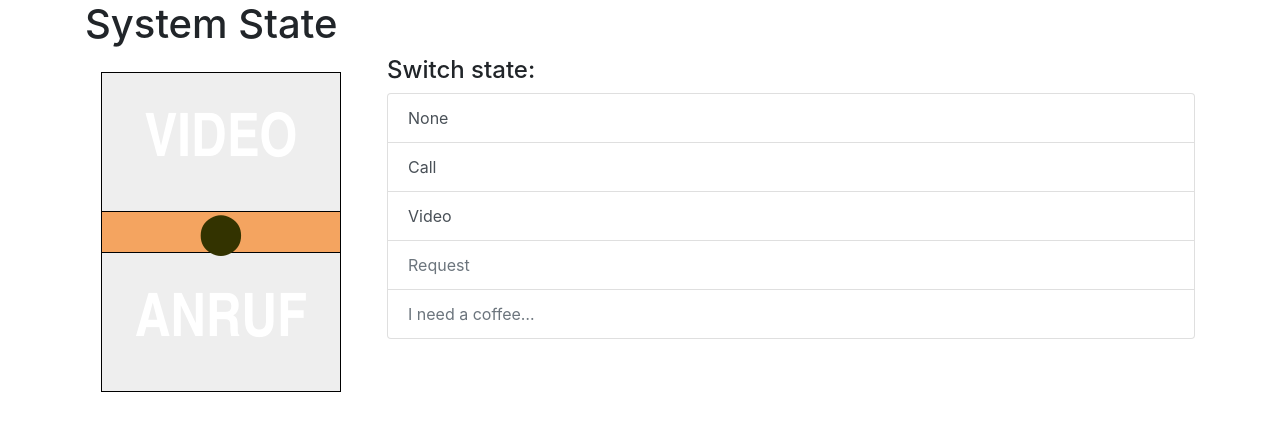
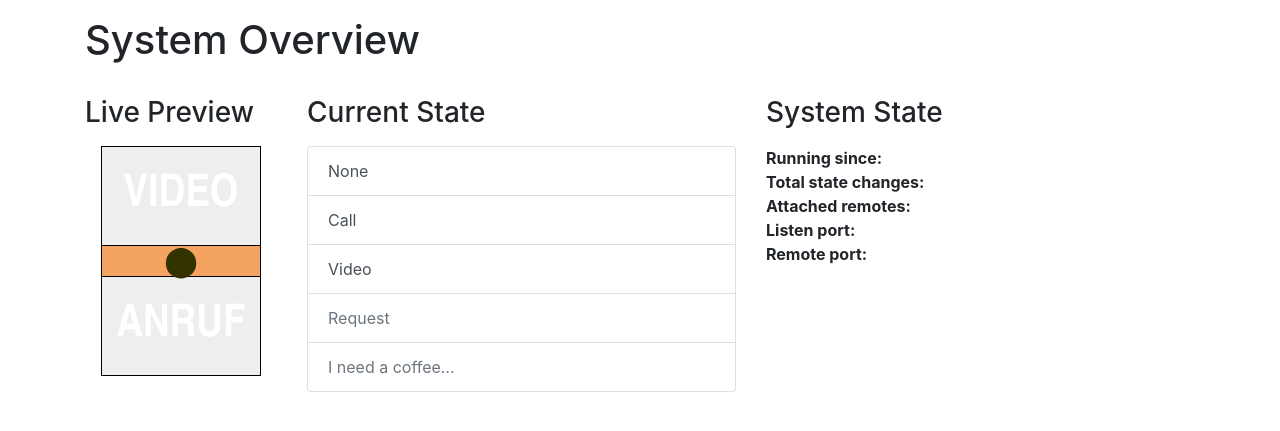
Before and after one commit to nbe95/home-office-light, a Python web app: template templates/state.html in a window 1280 px wide. Shown: the part 26-457 px from the top of the page. Run offline with Jinja, Linux system fonts and the light colour scheme; the template is opened without the code that fills it, so the values that code supplies are empty; some libraries are stand-ins or nearby versions.

Commit message:
Add system info

```diff
--- a/src/aux/bg_task.py
+++ b/src/aux/bg_task.py
@@ -3,14 +3,13 @@
 """Helper module for easy managing of interruptable background tasks."""
 
 from threading import Thread
-from typing import Callable, Optional, Tuple, Any
+from typing import Any, Callable, Optional, Tuple
 
 
 class BgTask:
     """Helper class for running a specific task in the background."""
 
-    def __init__(self, target: Callable[..., Any],
-                 args: Tuple[Any, ...] = ()):
+    def __init__(self, target: Callable[..., Any], args: Tuple[Any, ...] = ()):
         self.target: Callable[..., Any] = target
         self.args: Tuple[Any, ...] = args
         self.count: int = 0
--- a/src/aux/pulse_wave.py
+++ b/src/aux/pulse_wave.py
@@ -2,17 +2,15 @@
 
 """Helper module for generating pulse waves flawlessly."""
 
+from datetime import datetime, timedelta
 from math import cos, pi
-from datetime import datetime, timedelta
 from typing import Tuple
 
 
 class PulseWave:
     """Helper class generating a simple cosine wave."""
 
-    def __init__(self,
-                 period: timedelta,
-                 scale: Tuple[int, int] = (0, 100)):
+    def __init__(self, period: timedelta, scale: Tuple[int, int] = (0, 100)):
         self.period: timedelta = period
         self.scale: Tuple[int, int] = scale
         self.reset()
--- a/src/aux/timeout.py
+++ b/src/aux/timeout.py
@@ -2,10 +2,10 @@
 
 """Helper module for realizing simple timeouts using threads."""
 
+from datetime import datetime, timedelta
 from threading import Thread
 from time import sleep
-from datetime import datetime, timedelta
-from typing import Callable, Any
+from typing import Any, Callable
 
 
 class Timeout(Thread):
--- a/src/hardware/buzzer.py
+++ b/src/hardware/buzzer.py
@@ -3,16 +3,16 @@
 """Helper module for handling a buzzer acting as a classic door bell."""
 
 from time import sleep
+
 from RPi import GPIO
 
 from aux.bg_task import BgTask
-from constants import (
-    BELL_BUZZER_SEQUENCE
-)
+from constants import BELL_BUZZER_SEQUENCE
 
 
 class Buzzer:
     """Helper class handling the buzzer hardware."""
+
     def __init__(self, pin: int):
         self.pin: int = pin
         self._gpio_setup()
--- a/src/logger.py
+++ b/src/logger.py
@@ -12,9 +12,7 @@ def get_logger(name: str, log_level: int = LOG_LEVEL) -> logging.Logger:
     """Set up and return our desired logger."""
     logger: logging.Logger = logging.getLogger(name)
     handler: logging.StreamHandler = logging.StreamHandler(stdout)
-    handler.setFormatter(
-        logging.Formatter("%(levelname)s:%(name)s:%(message)s")
-    )
+    handler.setFormatter(logging.Formatter("%(levelname)s:%(name)s:%(message)s"))
     logger.addHandler(handler)
     logger.setLevel(log_level)
     return logger
--- a/src/states.py
+++ b/src/states.py
@@ -7,6 +7,7 @@ from enum import Enum
 
 class States(Enum):
     """Enumeration of all states with corresponding numerical ID."""
+
     NONE = 0
     CALL = 1
     VIDEO = 2
--- a/static/nl.css
+++ b/static/layout.css
@@ -1,13 +1,17 @@
+h1, h2, h3, h4, h5, h6 {
+    margin: 1rem 0 1rem !important;
+}
+
 #ninelight {
     margin: 1em;
 }
 
 #ninelight div.top,
 #ninelight div.bottom {
-    width: 240px;
-    height: 140px;
-    line-height: 140px;
-    font-size: 60px;
+    width: 160px;
+    height: 100px;
+    line-height: 100px;
+    font-size: 45px;
     font-family: "Arial Narrow", Arial;
     color: #ffffff;
     text-transform: uppercase;
@@ -20,10 +24,10 @@
 }
 
 #ninelight div.middle {
-    width: 240px;
-    height: 40px;
-    line-height: 40px;
-    font-size: 40px;
+    width: 160px;
+    height: 30px;
+    line-height: 30px;
+    font-size: 30px;
     font-family: Arial;
     color: #333300;
     border-width: 0px 1px;
--- a/templates/base.html
+++ b/templates/base.html
@@ -7,7 +7,7 @@
             <meta name="viewport" content="width=device-width, initial-scale=1, shrink-to-fit=no">
 
             {% block styles %}
-                <link rel="stylesheet" type="text/css" href="/static/nl.css">
+                <link rel="stylesheet" type="text/css" href="/static/layout.css">
                 <!-- Bootstrap CSS -->
                 {{ bootstrap.load_css() }}
             {% endblock %}
--- a/templates/remotes.html
+++ b/templates/remotes.html
@@ -21,7 +21,7 @@
                     <tr>
                         <td>{{ no + 1 }}</td>
                         <td>{{ remote.ip_addr }}:{{ remote.port }}</td>
-                        <td>{{ remote.expiration }}</td>
+                        <td>{{ remote.expiration.astimezone() }}</td>
                         <td class="text-end">
                             <button type="submit" class="btn btn-danger"
                                 name="del-remote" value="{{ remote.ip_addr }}">Remove</button>
--- a/templates/state.html
+++ b/templates/state.html
@@ -3,11 +3,12 @@
 {% block content %}
     <div class="container" role="main">
 
-        <h1>System State</h1>
+        <h1>System Overview</h1>
 
         <div class="row">
+
             <div class="col col-md-auto">
-
+                <h3>Live Preview</h3>
                 <div id="ninelight" class="{{ current_state }}">
                     <div class="top">Video</div>
                     <div class="middle">
@@ -15,11 +16,10 @@
                     </div>
                     <div class="bottom">Anruf</div>
                 </div>
+            </div>
 
-            </div>
             <div class="col">
-
-                <h4>Switch state:</h4>
+                <h3>Current State</h3>
 
                 <div class="list-group">
                     <a href="/state?new=none"
@@ -43,8 +43,33 @@
                         I need a coffee&hellip;
                     </a>
                 </div>
+            </div>
 
+            <div class="col">
+                <h3>System State</h3>
+
+                <div class="row">
+                    <div class="col"><strong>Running since:</strong></div>
+                    <div class="col">{{ stat["start_time"].astimezone() }}</div>
+                </div>
+                <div class="row">
+                    <div class="col"><strong>Total state changes:</strong></div>
+                    <div class="col">{{ stat["state_changes"] }}</div>
+                </div>
+                <div class="row">
+                    <div class="col"><strong>Attached remotes:</strong></div>
+                    <div class="col">{{ stat["num_remotes"] }}</div>
+                </div>
+                <div class="row">
+                    <div class="col"><strong>Listen port:</strong></div>
+                    <div class="col">{{ stat["listen_port"] }}</div>
+                </div>
+                <div class="row">
+                    <div class="col"><strong>Remote port:</strong></div>
+                    <div class="col">{{ stat["remote_port"] }}</div>
+                </div>
             </div>
+
         </div>
 
         <!--<script type="text/javascript">
```
Also changed, not shown: src/backend.py (+14 -13 lines), src/constants.py (+6 -6 lines), src/frontend.py (+26 -21 lines), src/hardware/button.py (+12 -9 lines), src/hardware/led.py (+15 -14 lines), src/main.py (+5 -14 lines), src/nine_light.py (+37 -32 lines), src/remote.py (+23 -21 lines).
